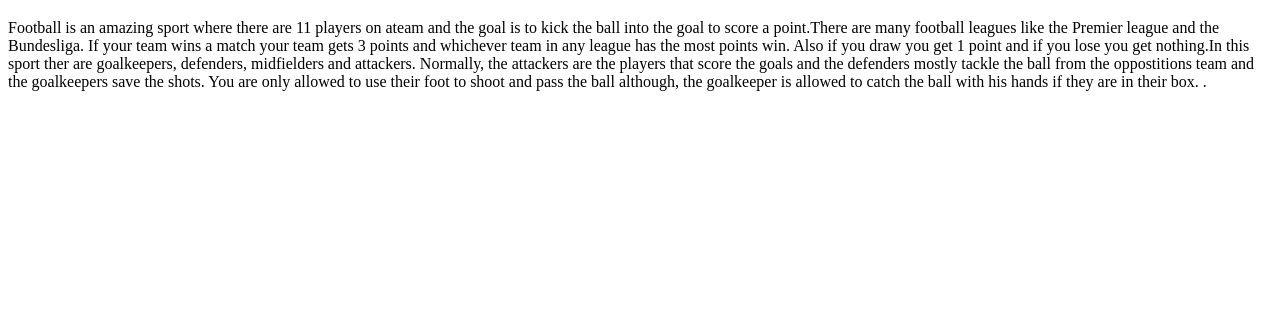
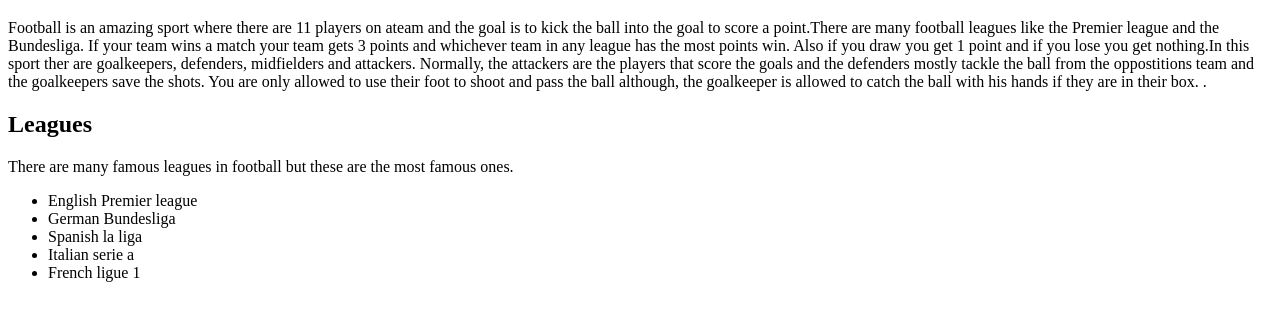
Before and after one commit to Yusuf-Alarayedh/mywebpage, a plain HTML site: page index.html in a window 1280 px wide. Shown: the part 61-382 px from the top of the page. Drawn offline with Linux system fonts and the light colour scheme.

Commit message:
Update index.html

```diff
--- a/index.html
+++ b/index.html
@@ -6,7 +6,16 @@
 <body>
 
 <h1>Football</h1>
-<p> Football is an amazing sport where there are 11 players on ateam and the goal is to kick the ball into the goal to score a point.There are many football leagues like the Premier league and the Bundesliga. If your team wins a match your team gets 3 points and whichever team in any league has the most points win. Also if you draw you get 1 point and if you lose you get nothing.In this sport ther are goalkeepers, defenders, midfielders and attackers. Normally, the attackers are the players that score the goals and the defenders mostly tackle the ball from the oppostitions team and the goalkeepers save the shots. You are only allowed to use their foot to shoot and pass the ball although, the goalkeeper is allowed to catch the ball with his hands if they are in their box.  .</p>
+<p> Football is an amazing sport where there are 11 players on ateam and the goal is to kick the ball into the goal to score a point.There are many football leagues like the Premier league and the Bundesliga. If your team wins a match your team gets 3 points and whichever team in any league has the most points win. Also if you draw you get 1 point and if you lose you get nothing.In this sport ther are goalkeepers, defenders, midfielders and attackers. Normally, the attackers are the players that score the goals and the defenders mostly tackle the ball from the oppostitions team and the goalkeepers save the shots. You are only allowed to use their foot to shoot and pass the ball although, the goalkeeper is allowed to catch the ball with his hands if they are in their box.
+ .</p>
+ <h2>Leagues</h2>
+ <p> There are many famous leagues in football but these are the most famous ones.<br>
+  <ul>
+   <li> English Premier league
+    <li>German Bundesliga
+     <li> Spanish la liga
+      <li> Italian serie a
+       <li> French ligue 1
 
 </body>
 </html>
```
